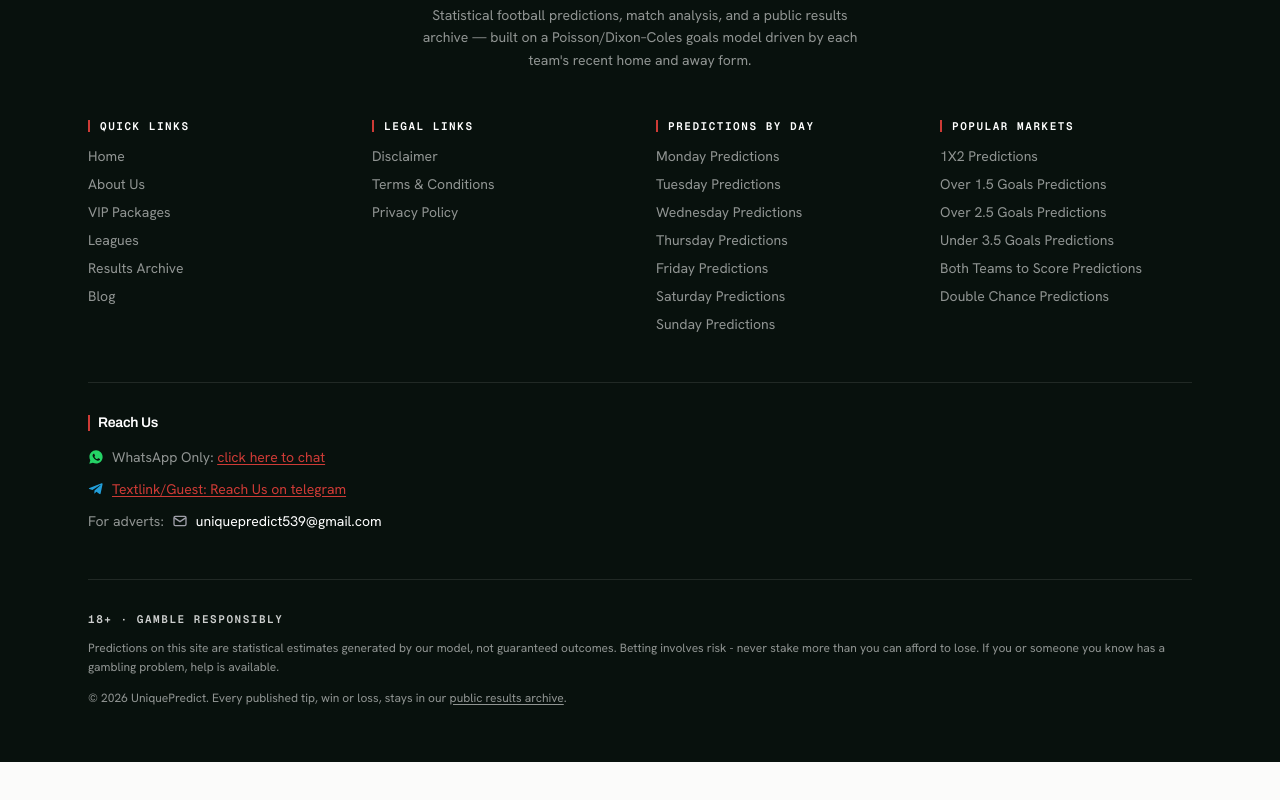
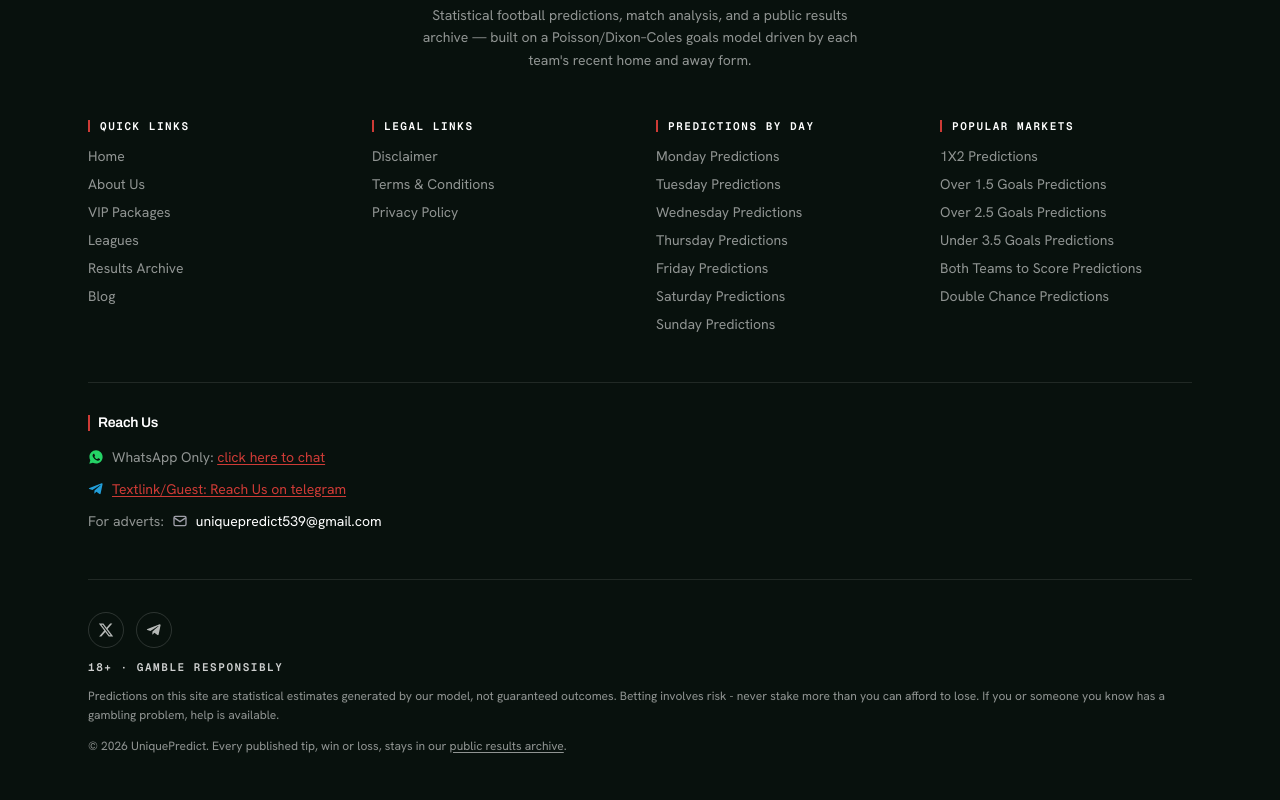
Before and after one commit to iveensmith/kylerPreditz, a Next.js app: page / in a window 1280 px wide. Shown: the part 3943-4743 px from the top of the page. Before the commit the page ends 4705 px from the top, so only its background shows below. Built offline with nearby package versions, Linux system fonts and the light colour scheme; no server answers; the database is empty.

Commit message:
footer: add X and Telegram-channel social icons to the bottom bar
Co-Authored-By: Claude Sonnet 5 <noreply@anthropic.com>
Claude-Session: https://claude.ai/code/session_013yyWVmHqXmur9kXdVfhYvW

```diff
--- a/src/components/layout/Footer.tsx
+++ b/src/components/layout/Footer.tsx
@@ -1,8 +1,26 @@
 import Link from "next/link";
 import { MARKET_PAGES } from "@/lib/markets.config";
 import { SITE_NAME } from "@/lib/seo";
+import { CONTACT } from "@/lib/contact.config";
 import { FooterContact } from "./FooterContact";
 import { Logo } from "./Logo";
+
+const SOCIALS = [
+  {
+    label: "Follow us on X",
+    href: CONTACT.x.href,
+    icon: (
+      <path d="M18.244 2.25h3.308l-7.227 8.26 8.502 11.24H16.17l-5.214-6.817L4.99 21.75H1.68l7.73-8.835L1.254 2.25H8.08l4.713 6.231zm-1.161 17.52h1.833L7.084 4.126H5.117z" />
+    ),
+  },
+  {
+    label: "Join our Telegram channel",
+    href: CONTACT.telegramChannel.href,
+    icon: (
+      <path d="M21.94 4.6l-3.02 14.26c-.23 1.01-.83 1.26-1.68.78l-4.64-3.42-2.24 2.16c-.25.25-.46.46-.94.46l.33-4.73L18.7 6.3c.37-.33-.08-.51-.58-.18L6.66 13.4l-4.66-1.46c-1.01-.32-1.03-1.01.21-1.5l18.22-7.02c.84-.31 1.58.2 1.31 1.47z" />
+    ),
+  },
+];
 
 const DAYS = [
   { label: "Monday", slug: "monday-predictions" },
@@ -80,6 +98,22 @@ export function Footer() {
         </div>
 
         <div className="mt-12 flex flex-col gap-3 border-t border-white/10 pt-8 text-xs">
+          <div className="flex items-center gap-3">
+            {SOCIALS.map((s) => (
+              <a
+                key={s.href}
+                href={s.href}
+                target="_blank"
+                rel="noopener noreferrer"
+                aria-label={s.label}
+                className="flex h-9 w-9 items-center justify-center rounded-full border border-white/15 text-white/70 transition-colors hover:border-white/40 hover:text-white"
+              >
+                <svg width="16" height="16" viewBox="0 0 24 24" fill="currentColor" aria-hidden>
+                  {s.icon}
+                </svg>
+              </a>
+            ))}
+          </div>
           <p className="font-mono text-[11px] font-semibold uppercase tracking-[0.14em] text-white/80">
             18+ &middot; Gamble responsibly
           </p>
--- a/src/lib/contact.config.ts
+++ b/src/lib/contact.config.ts
@@ -17,6 +17,10 @@ export const CONTACT = {
   telegramChannel: {
     href: "https://t.me/+EErgpui1zBowYzE8",
   },
+  x: {
+    handle: "@Kyler_TL29",
+    href: "https://x.com/Kyler_TL29",
+  },
   email: {
     address: "uniquepredict539@gmail.com",
     href: "mailto:uniquepredict539@gmail.com",
```
